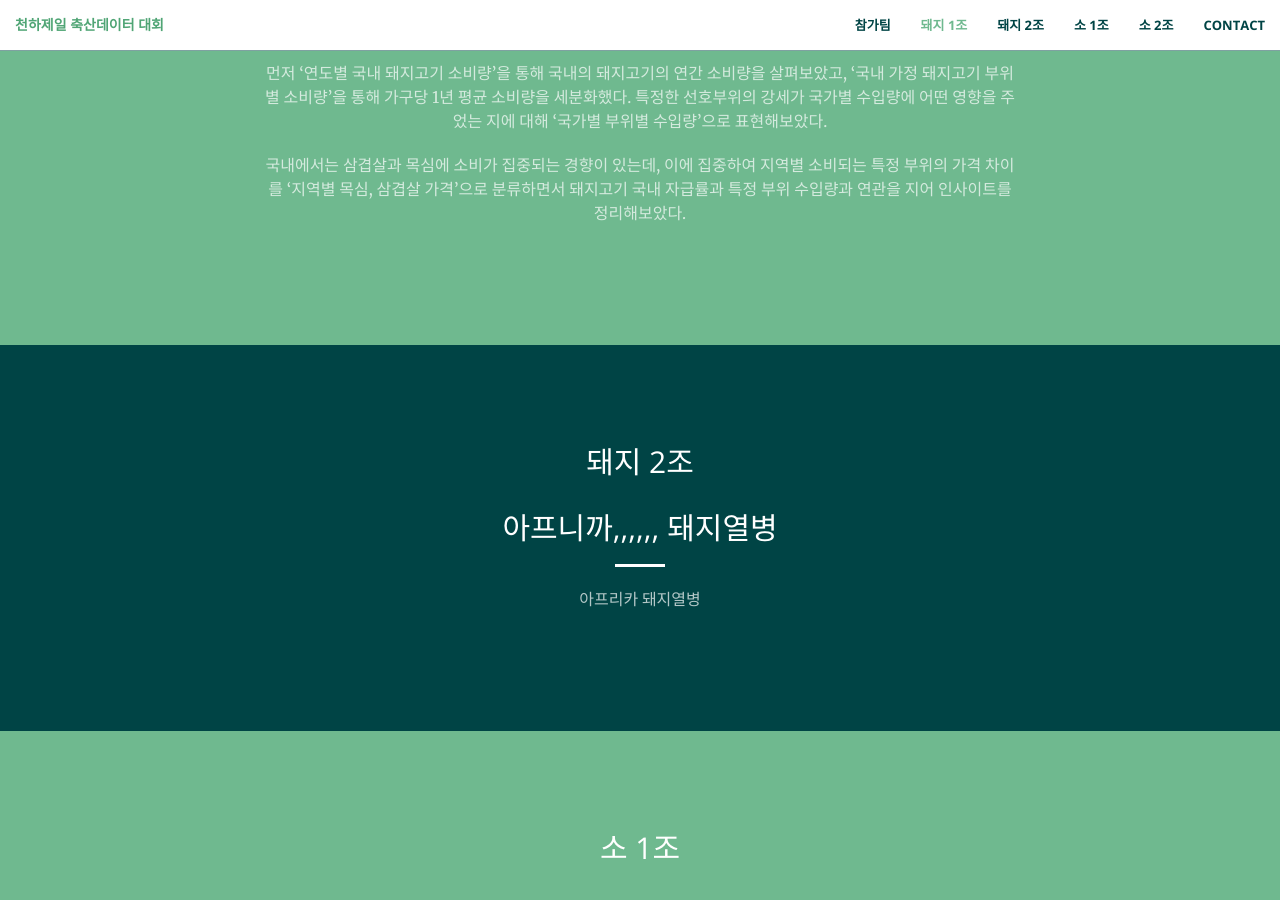
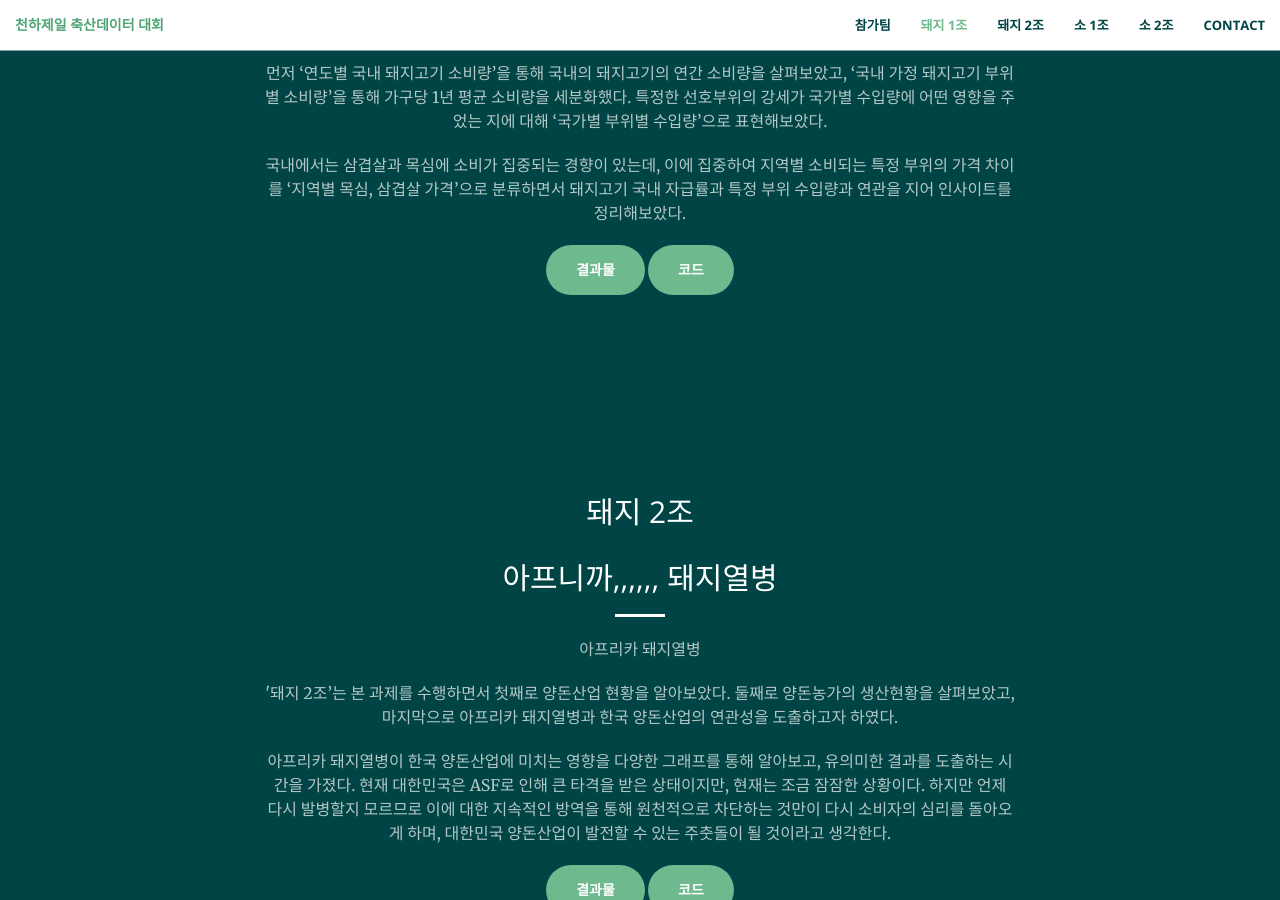
Before and after one commit to YoungjunNa/livestock2019, a Jekyll site: the page built from index.html, in a window 1280 px wide and 900 px high, scrolled down 1673 px. Built offline with Jekyll 4.4.1, drawn with Linux system fonts in a browser that asks for light colours; some of the changed text lies outside the part shown.

Commit message:
update files

```diff
--- a/_includes/about.html
+++ b/_includes/about.html
@@ -1,4 +1,4 @@
-<section class="bg-primary" id="about">
+<section class="bg-dark" id="about">
     <div class="container">
         <div class="row">
             <div class="col-lg-8 col-lg-offset-2 text-center">
@@ -8,6 +8,8 @@
                 <p class="text-faded">과거 몇 년 전부터 현재의 돼지고기 소비 동향에 대해 조사해보았고 4개의 통계 자료를 통해 시각적 데이터화했다.</p>
                 <p class="text-faded">먼저 ‘연도별 국내 돼지고기 소비량’을 통해 국내의 돼지고기의 연간 소비량을 살펴보았고, ‘국내 가정 돼지고기 부위별 소비량’을 통해 가구당 1년 평균 소비량을 세분화했다. 특정한 선호부위의 강세가 국가별 수입량에 어떤 영향을 주었는 지에 대해 ‘국가별 부위별 수입량’으로 표현해보았다.</p>
                 <p class="text-faded">국내에서는 삼겹살과 목심에 소비가 집중되는 경향이 있는데, 이에 집중하여 지역별 소비되는 특정 부위의 가격 차이를 ‘지역별 목심, 삼겹살 가격’으로 분류하면서 돼지고기 국내 자급률과 특정 부위 수입량과 연관을 지어 인사이트를 정리해보았다.</p>
+                <a href="../output/돼지1조/돼지1조.html" class="btn btn-primary btn-xl page-scroll">결과물</a>
+                <a href="https://github.com/YoungjunNa/livestock2019/tree/master/output/%EB%8F%BC%EC%A7%801%EC%A1%B0" class="btn btn-primary btn-xl page-scroll">코드</a>
                 <!-- <a href="#" class="btn btn-default btn-xl">Get Started!</a> -->
             </div>
         </div>
--- a/_includes/about1.html
+++ b/_includes/about1.html
@@ -5,6 +5,10 @@
                 <h2 class="section-heading">돼지 2조<br><br>아프니까,,,,,, 돼지열병</h2>
                 <hr class="light">
                 <p class="text-faded">아프리카 돼지열병</p>
+                <p class="text-faded">'돼지 2조’는 본 과제를 수행하면서 첫째로 양돈산업 현황을 알아보았다. 둘째로 양돈농가의 생산현황을 살펴보았고, 마지막으로 아프리카 돼지열병과 한국 양돈산업의 연관성을 도출하고자 하였다. </p>
+                <p class="text-faded">아프리카 돼지열병이 한국 양돈산업에 미치는 영향을 다양한 그래프를 통해 알아보고, 유의미한 결과를 도출하는 시간을 가졌다. 현재 대한민국은 ASF로 인해 큰 타격을 받은 상태이지만, 현재는 조금 잠잠한 상황이다. 하지만 언제 다시 발병할지 모르므로 이에 대한 지속적인 방역을 통해 원천적으로 차단하는 것만이 다시 소비자의 심리를 돌아오게 하며, 대한민국 양돈산업이 발전할 수 있는 주춧돌이 될 것이라고 생각한다.</p>
+                <a href="../output/돼지2조/돼지2조.html" class="btn btn-primary btn-xl page-scroll">결과물</a>
+                <a href="https://github.com/YoungjunNa/livestock2019/tree/master/output/%EB%8F%BC%EC%A7%802%EC%A1%B0" class="btn btn-primary btn-xl page-scroll">코드</a>
                 <!-- <a href="#" class="btn btn-default btn-xl">Get Started!</a> -->
             </div>
         </div>
--- a/_includes/about2.html
+++ b/_includes/about2.html
@@ -1,10 +1,12 @@
-<section class="bg-primary" id="about2">
+<section class="bg-dark" id="about2">
     <div class="container">
         <div class="row">
             <div class="col-lg-8 col-lg-offset-2 text-center">
-                <h2 class="section-heading">소 1조<br><br>한우 육우 비교</h2>
+                <h2 class="section-heading">소 1조<br><br>한우 육우 생산단가와 수익성 비교</h2>
                 <hr class="light">
-                <p class="text-faded">한우 육우 비교</p>
+                <p class="text-faded">한우와 육우 생산단가와 수익성을 비교해 보았다.</p>
+                <a href="../output/소1조/소1조.html" class="btn btn-primary btn-xl page-scroll">결과물</a>
+                <a href="https://github.com/YoungjunNa/livestock2019/tree/master/output/%EC%86%8C1%EC%A1%B0" class="btn btn-primary btn-xl page-scroll">코드</a>
                 <!-- <a href="#" class="btn btn-default btn-xl">Get Started!</a> -->
             </div>
         </div>
--- a/_includes/about3.html
+++ b/_includes/about3.html
@@ -5,11 +5,10 @@
                 <h2 class="section-heading">소 2조(BEEFT-A!)<br><br>BEEF & FTA</h2>
                 <hr class="light">
                 <p class="text-faded">2019년 5월 3일, 덴마크 및 네덜란드 쇠고기 수입위생요건이 제정되면서 본격적으로 유럽산 쇠고기 수입의 문이 열렸다. 쇠고기 산업의 공룡들인 미국, 호주에 이어 또 다른 강자인 유럽연합에게 한국 시장 안에서 경쟁할 수 있는 기회를 부여한 것이다. 앞으로 마트에서 한층 더 다양해진 원산지의 축산물 앞에서 고민하고 있는 소비자들을 자주 볼 수 있을 것이다.</p>
-
                 <p class="text-faded">하지만 실질적으로 소비자의 선택의 폭이 넓어질 가능성은 미미하다. 낙농 선진국인 덴마크와 네덜란드에서 고기를 얻기 위해 주로 기르는 소는 리무진, 헤어포드 및 앵거스 종이다. 이들은 모두 미국에서 개량됐거나 미국에서 널리 키우고 있는 종이다. 결과적으로 같은 종류의 쇠고기를 조금 더 다양한 공급처에서 가져와 유통시키는 것에 불과하다. 한우 농가 입장에서도 반갑지 않다. 가격경쟁력을 앞세운 수입축산물과 치열한 사투를 벌이고 있는 와중에 추가적인 부담이 될 뿐이다.</p>
-
                 <p class="text-faded">네덜란드와 덴마크 쇠고기 수입의 시작이 국내 쇠고기 자급률에 미칠 영향을 미리 예측해보고 예측한 바를 통해 국내 한우농가들을 보호할 수 있는 방법에 대해 고찰하기로 했다.</p>
-
+                <a href="https://github.com/YoungjunNa/livestock2019/blob/master/output/%EC%86%8C2%EC%A1%B0/BEEFT-A!.pdf" class="btn btn-primary btn-xl page-scroll">결과물</a>
+                <a href="https://github.com/YoungjunNa/livestock2019/tree/master/output/%EC%86%8C2%EC%A1%B0" class="btn btn-primary btn-xl page-scroll">코드</a>
                 <!-- <a href="#" class="btn btn-default btn-xl">Get Started!</a> -->
             </div>
         </div>
```
Also changed, not shown: output/돼지2조/돼지2조.html (renamed from output/돼지2조/돼지2조 (1).html), 2 other files.
